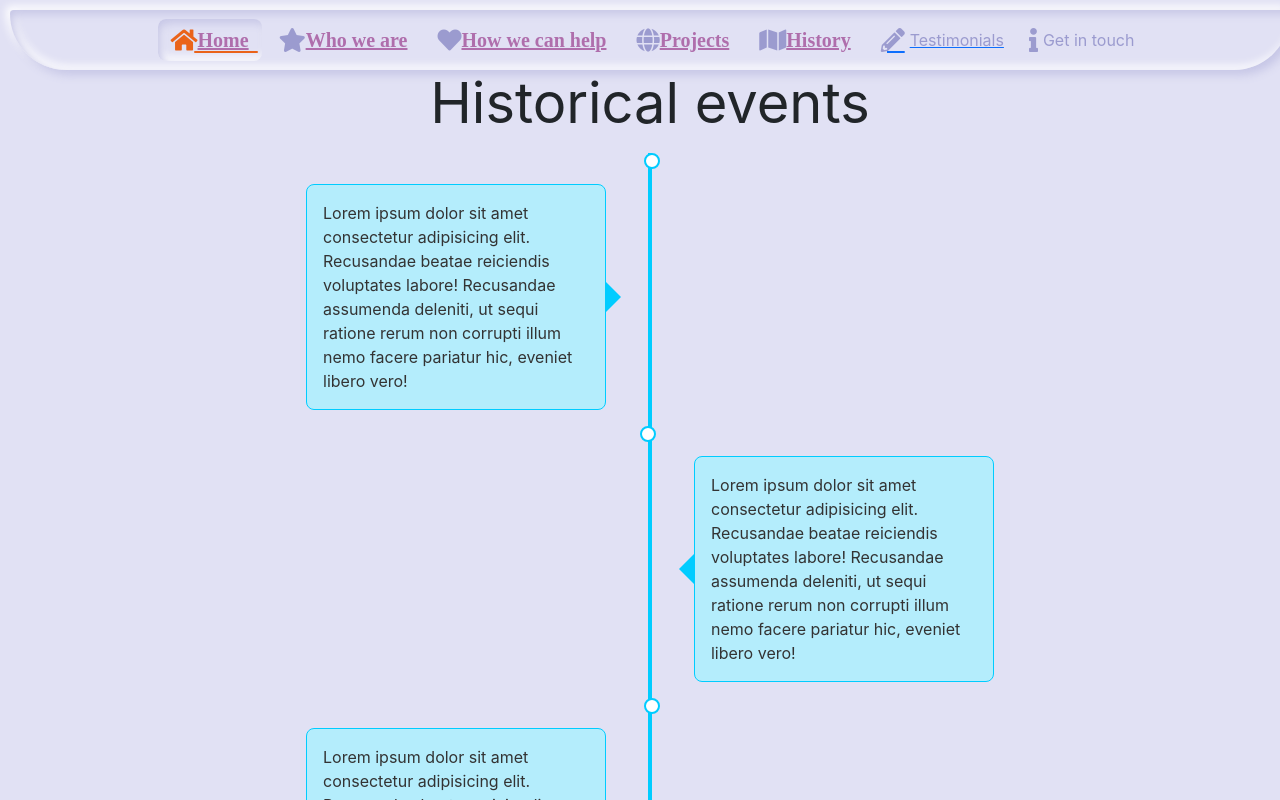
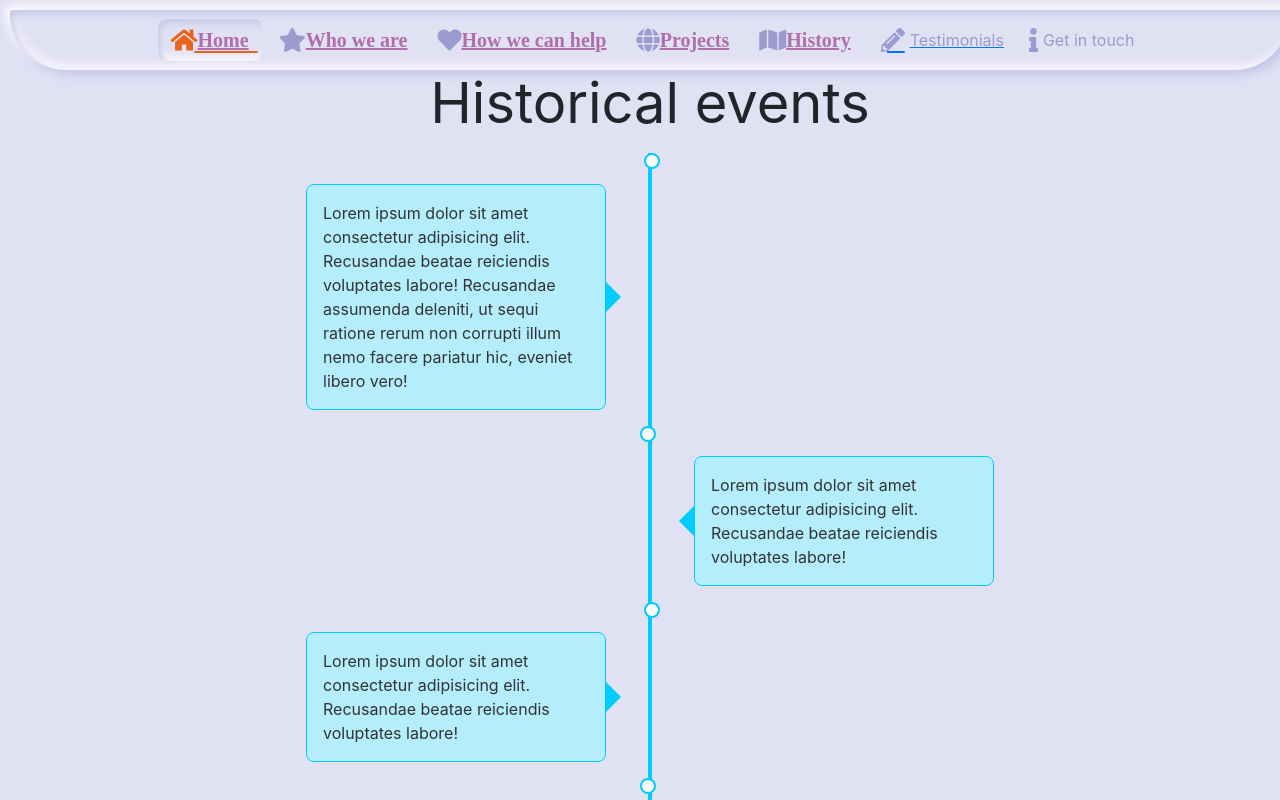
Before and after one commit to deieva/project-10.11.2021, a React (Create React App) app: page /history in a window 1280 px wide. Shown: the top 800 px of the page. Built offline with nearby package versions, Linux system fonts and the light colour scheme; a small style sheet from the web is missing.

Commit message:
Update History.js

```diff
--- a/src/Views/History.js
+++ b/src/Views/History.js
@@ -14,10 +14,10 @@ function History() {
           <div className="card left" data-aos="fade-right">Lorem ipsum dolor sit amet consectetur adipisicing elit. Recusandae beatae reiciendis voluptates labore! Recusandae assumenda deleniti, ut sequi ratione rerum non corrupti illum nemo facere pariatur hic, eveniet libero vero!</div>
         </div>
         <div className="timeline-right">
-          <div className="card right" data-aos="fade-left">Lorem ipsum dolor sit amet consectetur adipisicing elit. Recusandae beatae reiciendis voluptates labore! Recusandae assumenda deleniti, ut sequi ratione rerum non corrupti illum nemo facere pariatur hic, eveniet libero vero!</div>
+          <div className="card right" data-aos="fade-left">Lorem ipsum dolor sit amet consectetur adipisicing elit. Recusandae beatae reiciendis voluptates labore!</div>
         </div>
         <div className="timeline-left">
-          <div className="card left" data-aos="fade-right">Lorem ipsum dolor sit amet consectetur adipisicing elit. Recusandae beatae reiciendis voluptates labore! Recusandae assumenda deleniti, ut sequi ratione rerum non corrupti illum nemo facere pariatur hic, eveniet libero vero!</div>
+          <div className="card left" data-aos="fade-right">Lorem ipsum dolor sit amet consectetur adipisicing elit. Recusandae beatae reiciendis voluptates labore!</div>
         </div>
         <div className="timeline-right">
           <div className="card right" data-aos="fade-left">Lorem ipsum dolor sit amet consectetur adipisicing elit. Recusandae beatae reiciendis voluptates labore! Recusandae assumenda deleniti, ut sequi ratione rerum non corrupti illum nemo facere pariatur hic, eveniet libero vero!</div>
```
